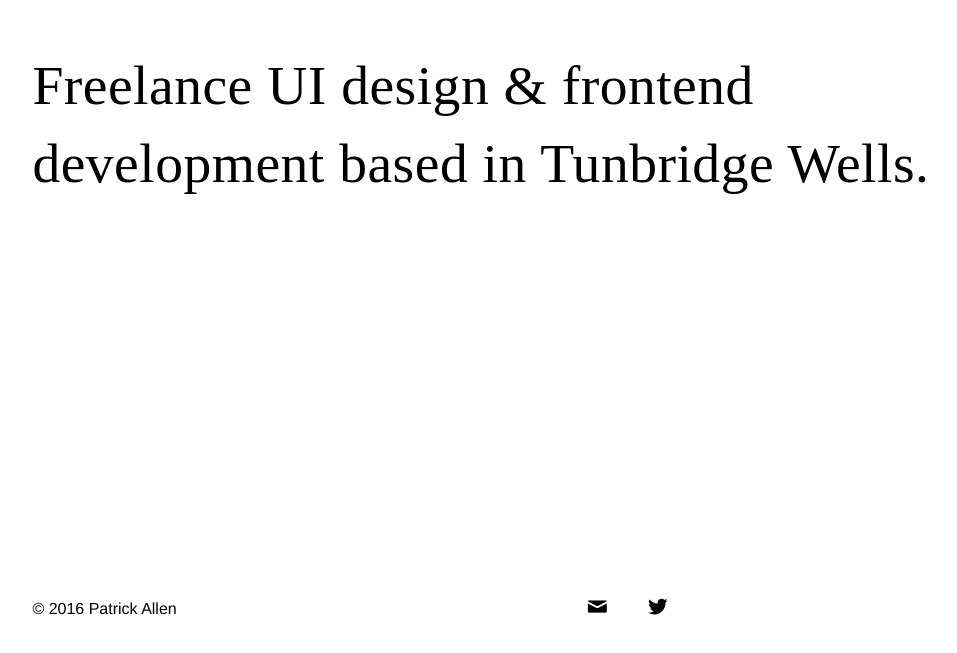
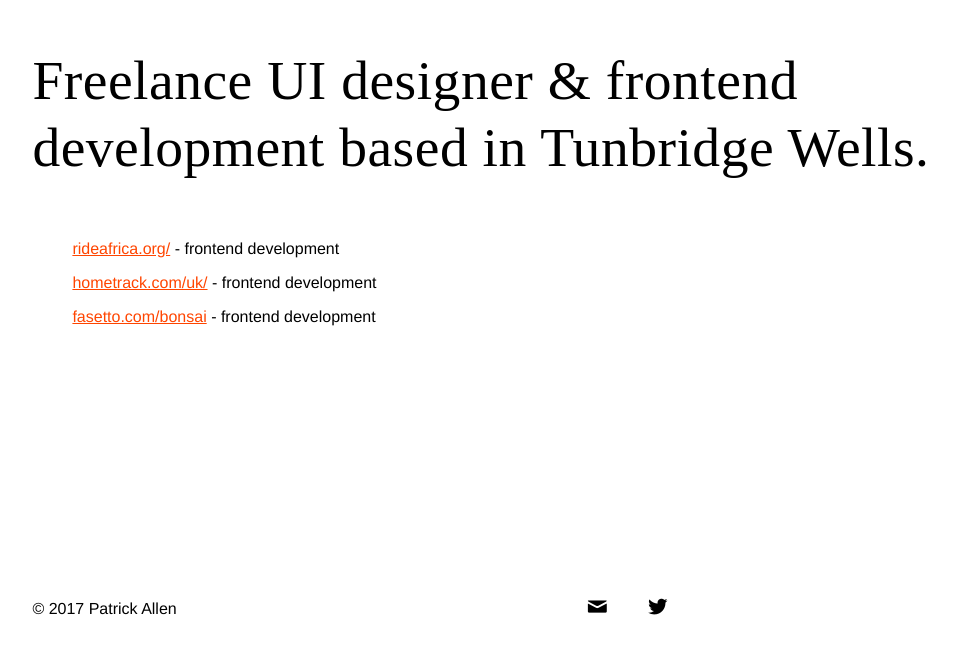
Before and after one commit to pall3n/pallen-website, a website: page src/templates/index.html in a window 1280 px wide. Shown: the part 133-786 px from the top of the page, without its empty margins (6-963 px from the left). Drawn offline with nearby package versions, Linux system fonts and the light colour scheme; files that its build step writes are made by us from their sources; files whose address does not match are found by name; a web font is replaced by a local one.

Commit message:
Added a few frontend project links.

```diff
--- a/src/css/base/_headings.scss
+++ b/src/css/base/_headings.scss
@@ -24,17 +24,17 @@ h1,
 .h1 {
    @include font-stack('heading');
    @include font-size($fs__1);
-   @include line-height($fs__1, 1.4);
+   @include line-height($fs__1, 1.2);
    margin: 0 0 $gutter 0;
    color: $colour__base;
 
    @include respond-to(med) {
-      @include font-size($fs__1*1.15);
-      @include line-height($fs__1*1.15, 1.4);
+      @include font-size($fs__1*1.05);
+      @include line-height($fs__1*1.15, 1.2);
    }
 
    @include respond-to(large) {
       @include font-size($fs__1*1.25);
-      @include line-height($fs__1*1.25, 1.4);
+      @include line-height($fs__1*1.25, 1.2);
    }
 }
--- a/src/css/base/_paragraphs.scss
+++ b/src/css/base/_paragraphs.scss
@@ -7,3 +7,13 @@
 	@include body-type($fs__b);
 	color: $colour__base;
 }
+
+a {
+	color: #FF4500;
+	transition: color .4s;
+
+	&:hover {
+		color: $colour__base;
+		transition: color .4s;
+	}
+}
--- a/src/templates/index.html
+++ b/src/templates/index.html
@@ -17,7 +17,17 @@
 	<div class="container">
 		<div class="row">
 			<div class="col10 panel__header">
-				<h1 id="intro-text">Freelance UI design &amp; frontend development based in Tunbridge Wells.</h1>
+				<h1 id="intro-text">Freelance UI designer &amp; frontend development based in Tunbridge Wells.</h1>
+
+				<ul class="li">
+					<a href="http://rideafrica.org/" target="_blank">rideafrica.org/</a> - frontend development
+				</ul>
+				<ul class="li">
+					<a href="https://www.hometrack.com/uk/" target="_blank">hometrack.com/uk/</a> - frontend development
+				</ul>
+				<ul class="li">
+					<a href="https://www.fasetto.com/bonsai" target="_blank">fasetto.com/bonsai</a> - frontend development
+				</ul>
 			</div>
 		</div>
 	</div>
@@ -26,7 +36,7 @@
 		<div class="container">
 
 			<div class="col5">
-				<p class="">© 2016 Patrick Allen</p>
+				<p class="">&copy; 2017 Patrick Allen</p>
 			</div>
 
 			<div class="col5">
```
Also changed, not shown: dist/assets/css/styles.css, dist/assets/css/styles.min.css, dist/index.html, 1 other file.
